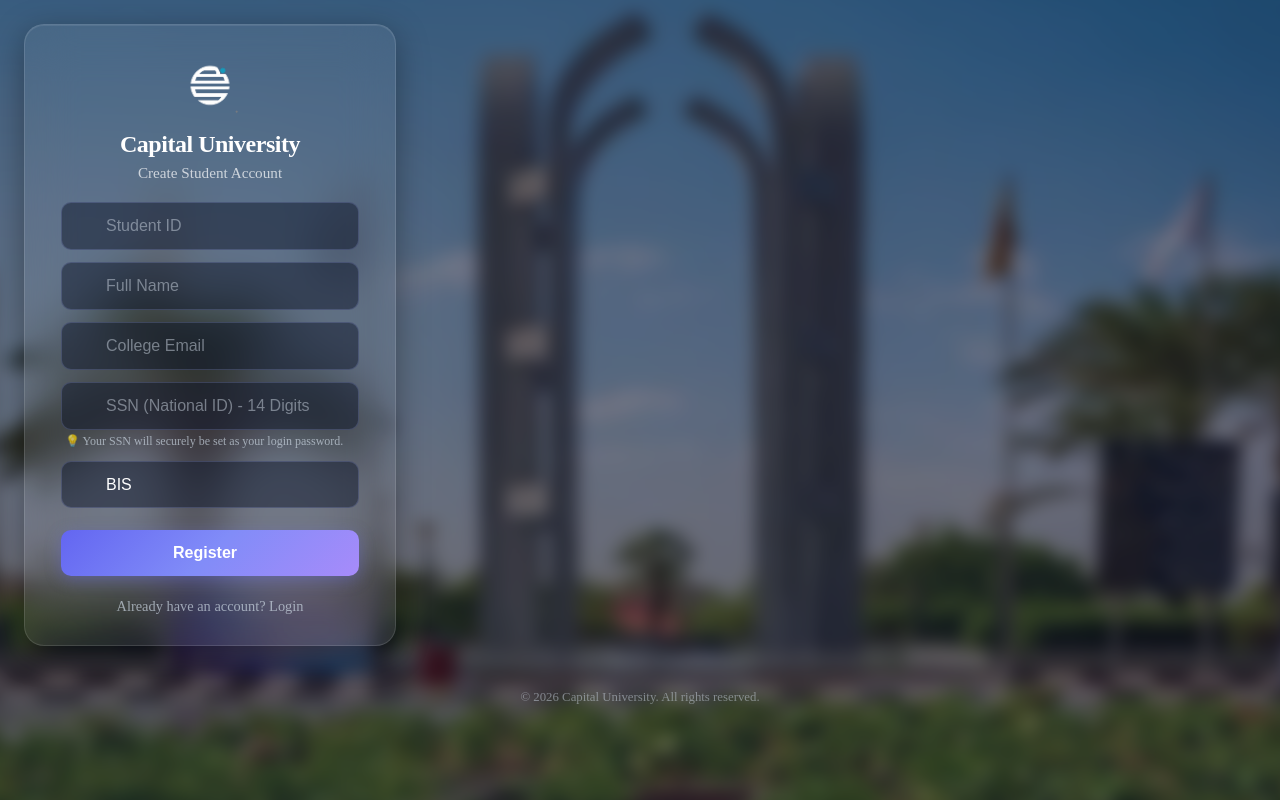
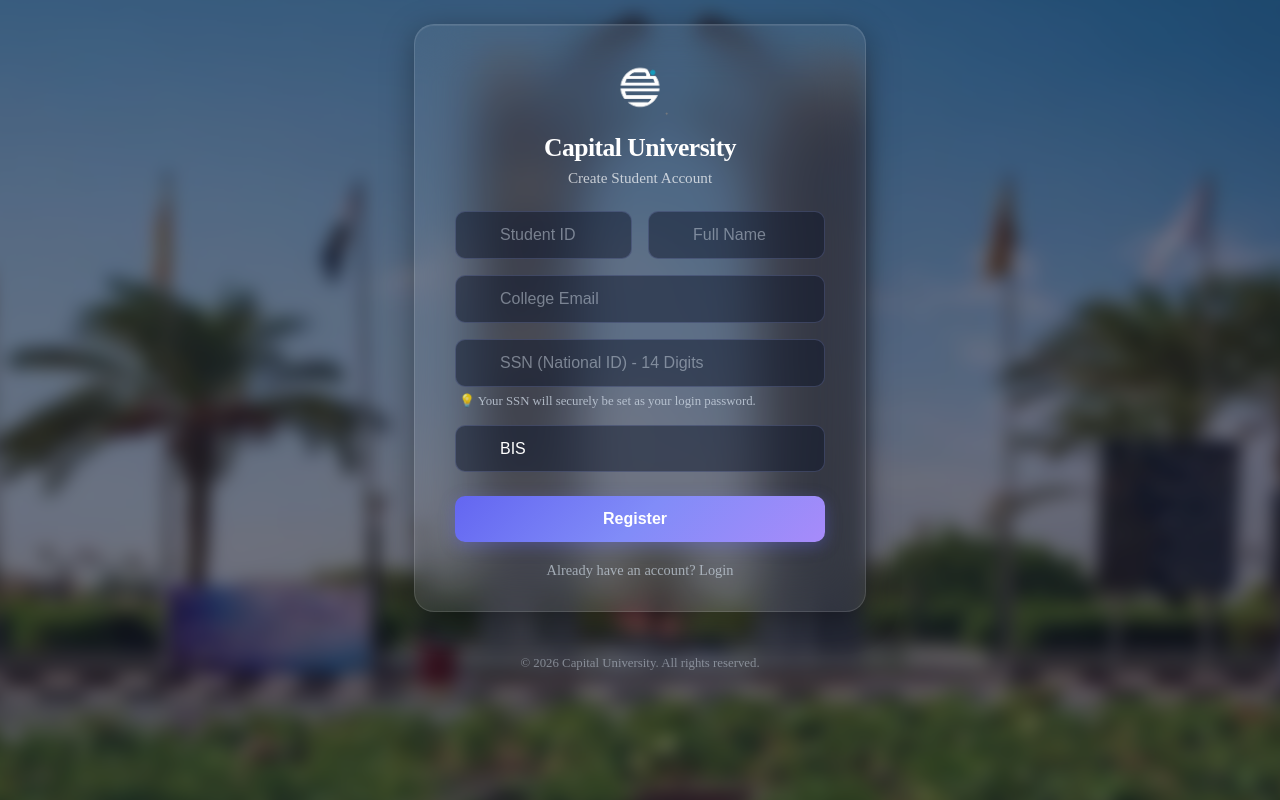
Before and after one commit to baselAhmed2/deployvercel, a Next.js app: page /Register in a window 1280 px wide. Built offline with nearby package versions, Linux system fonts and the light colour scheme.

Commit message:
فكس تاني

```diff
--- a/src/pages/Register.jsx
+++ b/src/pages/Register.jsx
@@ -51,7 +51,15 @@ export default function Register() {
     setIsSubmitting(true);
 
     if (typeof window.TicketAPI !== 'undefined' && window.TicketAPI.registerStudent) {
-      window.TicketAPI.registerStudent(formData)
+      const payload = {
+        StudentId: formData.studentId,
+        Name: formData.name,
+        Email: formData.email,
+        SSN: formData.ssn,
+        Program: formData.program
+      };
+
+      window.TicketAPI.registerStudent(payload)
         .then(() => {
           setSuccess('Registration successful! Redirecting to verify OTP...');
           setTimeout(() => {
@@ -81,16 +89,18 @@ export default function Register() {
         <div className="background-image"></div>
         <div className="background-overlay"></div>
       </div>
-      <main className="login-wrapper">
-        <div className="login-card" style={{ padding: '30px 36px' }}>
-          <div className="card-header" style={{ marginBottom: '20px' }}>
+      <main className="login-wrapper" style={{ maxWidth: '500px', margin: 'auto' }}>
+        <div className="login-card" style={{ padding: '32px 40px' }}>
+          <div className="card-header" style={{ marginBottom: '24px' }}>
             <div className="logo">
               <img src="/login/imgs/image (5).png" alt="Capital University" className="logo-img" onError={(e) => { e.target.style.display = 'none'; }} />
             </div>
-            <h1 className="university-name" style={{ fontSize: '1.5rem' }}>Capital University</h1>
+            <h1 className="university-name" style={{ fontSize: '1.6rem' }}>Capital University</h1>
             <p className="portal-title">Create Student Account</p>
           </div>
-          <form className="login-form" onSubmit={handleSubmit} style={{ gap: '12px' }}>
+          <form className="login-form" onSubmit={handleSubmit} style={{ gap: '16px' }}>
+
+            <div style={{ display: 'grid', gridTemplateColumns: '1fr 1fr', gap: '16px' }}>
               <div className="input-group">
                 <i className="fas fa-id-card input-icon"></i>
                 <input
@@ -115,6 +125,8 @@ export default function Register() {
                   disabled={isSubmitting}
                 />
               </div>
+            </div>
+
             <div className="input-group">
               <i className="fas fa-envelope input-icon"></i>
               <input
@@ -127,7 +139,8 @@ export default function Register() {
                 disabled={isSubmitting}
               />
             </div>
-            <div className="input-group" style={{ flexDirection: 'column', alignItems: 'flex-start', gap: '4px' }}>
+
+            <div className="input-group" style={{ flexDirection: 'column', alignItems: 'flex-start', gap: '6px' }}>
               <div style={{ position: 'relative', width: '100%', display: 'flex', alignItems: 'center' }}>
                 <i className="fas fa-address-card input-icon"></i>
                 <input
@@ -141,7 +154,7 @@ export default function Register() {
                   disabled={isSubmitting}
                 />
               </div>
-              <span style={{ fontSize: '0.75rem', color: 'rgba(203, 213, 225, 0.7)', paddingLeft: '4px' }}>
+              <span style={{ fontSize: '0.8rem', color: 'rgba(203, 213, 225, 0.8)', paddingLeft: '4px' }}>
                 💡 Your SSN will securely be set as your login password.
               </span>
             </div>
@@ -174,14 +187,15 @@ export default function Register() {
               <i className="fas fa-chevron-down" style={{ position: 'absolute', right: '16px', color: 'rgba(165, 180, 252, 0.7)', pointerEvents: 'none' }}></i>
             </div>
 
-            {error && <p role="alert" style={{ color: '#dc3545', fontSize: '0.85rem', marginTop: 4 }}>{error}</p>}
-            {success && <p role="alert" style={{ color: '#28a745', fontSize: '0.85rem', marginTop: 4 }}>{success}</p>}
-            <button type="submit" className="sign-in-btn" style={{ marginTop: '10px', opacity: isSubmitting ? 0.7 : 1, cursor: isSubmitting ? 'not-allowed' : 'pointer' }} disabled={isSubmitting}>
+            {error && <p role="alert" style={{ color: '#dc3545', fontSize: '0.9rem', marginTop: 0, textAlign: 'center' }}>{error}</p>}
+            {success && <p role="alert" style={{ color: '#28a745', fontSize: '0.9rem', marginTop: 0, textAlign: 'center' }}>{success}</p>}
+
+            <button type="submit" className="sign-in-btn" style={{ marginTop: '8px', opacity: isSubmitting ? 0.7 : 1, cursor: isSubmitting ? 'not-allowed' : 'pointer' }} disabled={isSubmitting}>
               {isSubmitting ? 'Registering...' : 'Register'}
               {!isSubmitting && <i className="fas fa-user-plus"></i>}
-              {isSubmitting && <i className="fas fa-spinner fa-spin"></i>}
+              {isSubmitting && <i className="fas fa-spinner fa-spin" style={{ marginLeft: '8px' }}></i>}
             </button>
-            <div className="form-options" style={{ justifyContent: 'center', marginTop: '10px' }}>
+            <div className="form-options" style={{ justifyContent: 'center', marginTop: '4px' }}>
               <Link to="/" className="forgot-link">Already have an account? Login</Link>
             </div>
           </form>
```
Lines whose indentation alone changed are shown as unchanged.
